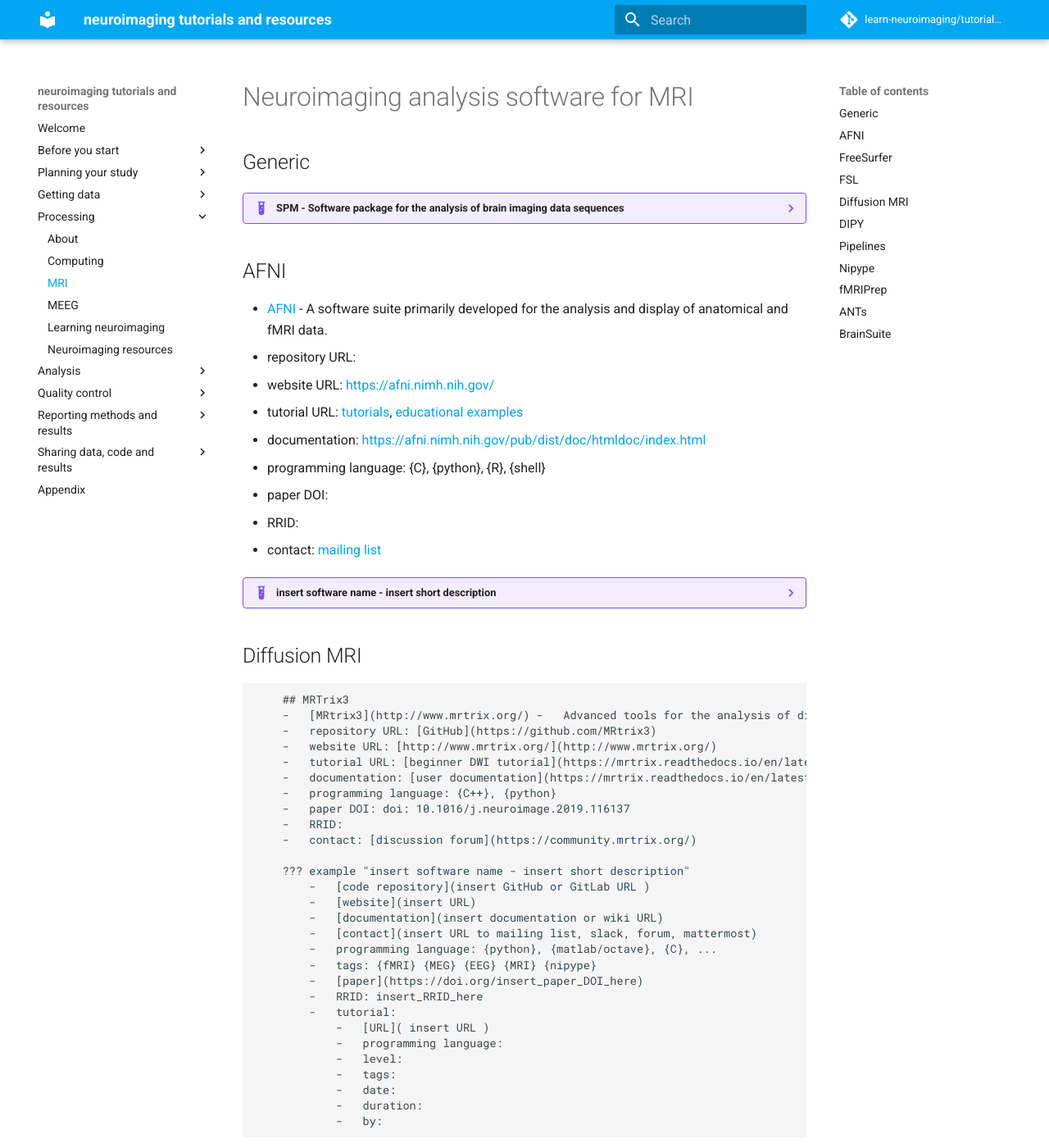
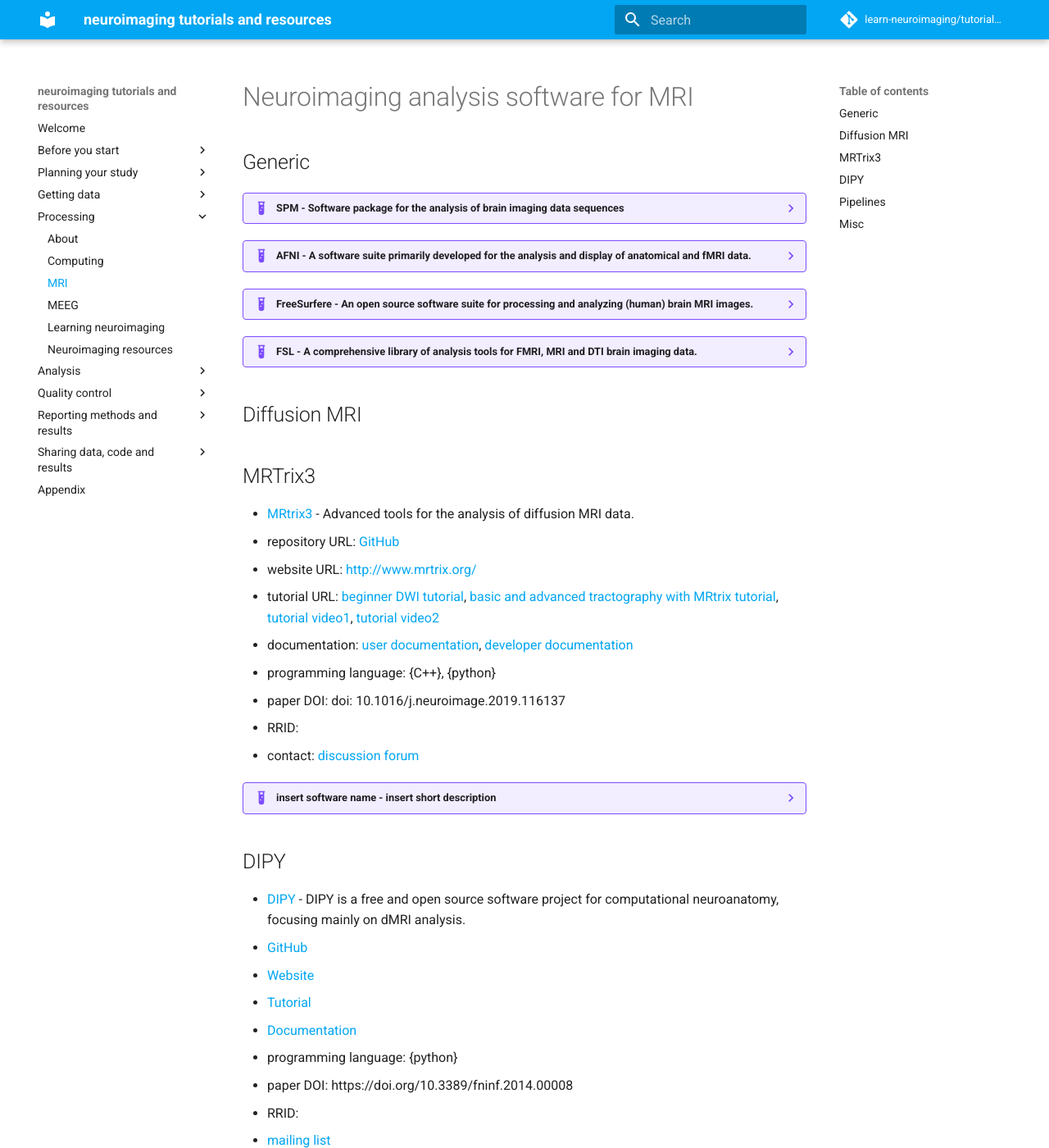
Before and after one commit to learn-neuroimaging/hitchhackers_guide_brain, an MkDocs documentation site: the page built from docs/analysis_software_MRI.md, in a window 1280 px wide and 1400 px high. Shown: the whole window at 82% size. Built offline with MkDocs 1.6.1 and Material for MkDocs 9.7.7, drawn with Linux system fonts in a browser that asks for light colours; comment, search, counter and statistics services are not loaded; some of the changed text lies outside the part shown.

Commit message:
update freesurfer, FSL, AFNI

```diff
--- a/docs/analysis_software_MRI.md
+++ b/docs/analysis_software_MRI.md
@@ -20,18 +20,56 @@
         -   duration:
         -   by:
 
+??? example "AFNI - A software suite primarily developed for the analysis and display of anatomical and fMRI data."
+    -   [code repository](insert GitHub or GitLab URL )
+    -   [website](https://afni.nimh.nih.gov/)
+    -   [documentation](https://afni.nimh.nih.gov/pub/dist/doc/htmldoc/index.html)
+    -   [contact](https://afni.nimh.nih.gov/afni/community/board/list.php?1)
+    -   programming language: {C}, {python}, {R}, {shell}
+    -   tags: {fMRI} {MRI} {nipype}
+    -   [paper](https://doi.org/insert_paper_DOI_here)
+    -   RRID: insert_RRID_here
+    -   tutorial:
+        -   [URL](https://afni.nimh.nih.gov/pub/dist/doc/htmldoc/tutorials/main_toc.html)
+        -   programming language: {shell}
 
-## AFNI
+??? example "FreeSurfere - An open source software suite for processing and analyzing (human) brain MRI images."
+    -   [code repository](https://github.com/freesurfer/freesurfer)
+    -   [website](https://surfer.nmr.mgh.harvard.edu/)
+    -   [documentation](https://surfer.nmr.mgh.harvard.edu/fswiki)
+    -   [contact](https://surfer.nmr.mgh.harvard.edu/fswiki/FreeSurferSupport)
+    -   programming language: {C}, {C++}, {shell}
+    -   tags: {fMRI} {MRI} {nipype}
+    -   [paper]
+    -   RRID:
+    -   tutorial:
+        -   [URL](https://surfer.nmr.mgh.harvard.edu/fswiki/Tutorials)
+        -   programming language: {shell}
 
--   [AFNI](https://afni.nimh.nih.gov/) -   A software suite primarily developed for the analysis and display of anatomical and fMRI data.
--   repository URL:
--   website URL: [https://afni.nimh.nih.gov/](https://afni.nimh.nih.gov/)
--   tutorial URL: [tutorials](https://afni.nimh.nih.gov/pub/dist/doc/htmldoc/tutorials/main_toc.html), [educational examples](https://afni.nimh.nih.gov/pub/dist/doc/htmldoc/educational/main_toc.html)
--   documentation: [https://afni.nimh.nih.gov/pub/dist/doc/htmldoc/index.html](https://afni.nimh.nih.gov/pub/dist/doc/htmldoc/index.html)
--   programming language: {C}, {python}, {R}, {shell}
--   paper DOI:
+??? example "FSL - A comprehensive library of analysis tools for FMRI, MRI and DTI brain imaging data."
+    -   [code repository](insert GitHub or GitLab URL )
+    -   [website](https://fsl.fmrib.ox.ac.uk/fsl/fslwiki)
+    -   [documentation](https://fsl.fmrib.ox.ac.uk/fsl/fslwiki/Support)
+    -   [contact](https://www.jiscmail.ac.uk/cgi-bin/webadmin?A0=fsl)
+    -   programming language:
+    -   tags: {fMRI} {MRI} {nipype}
+    -   [paper]
+    -   RRID:
+    -   tutorial:
+        -   [URL](https://fsl.fmrib.ox.ac.uk/fsl/fslwiki/Support)
+
+## Diffusion MRI
+
+## MRTrix3
+-   [MRtrix3](http://www.mrtrix.org/) -   Advanced tools for the analysis of diffusion MRI data.
+-   repository URL: [GitHub](https://github.com/MRtrix3)
+-   website URL: [http://www.mrtrix.org/](http://www.mrtrix.org/)
+-   tutorial URL: [beginner DWI tutorial](https://mrtrix.readthedocs.io/en/latest/getting_started/beginner_dwi_tutorial.html), [basic and advanced tractography with MRtrix tutorial](https://osf.io/fkyht/), [tutorial video1](https://osf.io/fkyht/), [tutorial video2](https://www.youtube.com/watch?v=lQWucXuAXR8)
+-   documentation: [user documentation](https://mrtrix.readthedocs.io/en/latest/), [developer documentation](http://www.mrtrix.org/developer-documentation/)
+-   programming language: {C++}, {python}
+-   paper DOI: doi: 10.1016/j.neuroimage.2019.116137
 -   RRID:
--   contact: [mailing list](https://afni.nimh.nih.gov/afni/community/board/list.php?1)
+-   contact: [discussion forum](https://community.mrtrix.org/)
 
 ??? example "insert software name - insert short description"
     -   [code repository](insert GitHub or GitLab URL )
@@ -52,102 +90,7 @@
         -   by:
 
 
-        ## FreeSurfer
 
-        -   [FreeSurfer](https://surfer.nmr.mgh.harvard.edu/) - An open source software suite for processing and analyzing (human) brain MRI images.
-        -   repository URL: [https://github.com/freesurfer/freesurfer](https://github.com/freesurfer/freesurfer)
-        -   website URL: [https://surfer.nmr.mgh.harvard.edu/](https://surfer.nmr.mgh.harvard.edu/)
-        -   tutorial URL: [tutorial](https://surfer.nmr.mgh.harvard.edu/fswiki/Tutorials), [tutorial videos](https://surfer.nmr.mgh.harvard.edu/fswiki/CourseDescription), [course information](https://www.youtube.com/channel/UCruQerP8aa-gYttXkAcyveA)
-        -   documentation: [https://surfer.nmr.mgh.harvard.edu/fswiki](https://surfer.nmr.mgh.harvard.edu/fswiki)
-        -   programming language: {C}, {C++}, {shell}
-        -   paper DOI: many, see [http://freesurfer.net/fswiki/FreeSurferMethodsCitation](http://freesurfer.net/fswiki/FreeSurferMethodsCitation)
-        -   RRID:
-        -   contact: [mailing list](https://surfer.nmr.mgh.harvard.edu/fswiki/FreeSurferSupport)
-
-        ??? example "insert software name - insert short description"
-            -   [code repository](insert GitHub or GitLab URL )
-            -   [website](insert URL)
-            -   [documentation](insert documentation or wiki URL)
-            -   [contact](insert URL to mailing list, slack, forum, mattermost)
-            -   programming language: {python}, {matlab/octave}, {C}, ...
-            -   tags: {fMRI} {MEG} {EEG} {MRI} {nipype}
-            -   [paper](https://doi.org/insert_paper_DOI_here)
-            -   RRID: insert_RRID_here
-            -   tutorial:
-                -   [URL]( insert URL )
-                -   programming language:
-                -   level:
-                -   tags:
-                -   date:
-                -   duration:
-                -   by:
-
-
-
-        ## FSL
-
-        -   [FSL](https://fsl.fmrib.ox.ac.uk/fsl/fslwiki) -   A comprehensive library of analysis tools for FMRI, MRI and DTI brain imaging data.
-        -   repository URL:
-        -   website URL: [https://fsl.fmrib.ox.ac.uk/fsl/fslwiki](https://fsl.fmrib.ox.ac.uk/fsl/fslwiki)
-        -   tutorial URL: [https://fsl.fmrib.ox.ac.uk/fsl/fslwiki/Support](https://fsl.fmrib.ox.ac.uk/fsl/fslwiki/Support)
-        -   documentation: [https://fsl.fmrib.ox.ac.uk/fsl/fslwiki/Support](https://fsl.fmrib.ox.ac.uk/fsl/fslwiki/Support)
-        -   programming language:
-        -   paper DOI:
-        -   RRID:
-        -   contact: [mailing list](https://www.jiscmail.ac.uk/cgi-bin/webadmin?A0=fsl)
-
-        ??? example "insert software name - insert short description"
-            -   [code repository](insert GitHub or GitLab URL )
-            -   [website](insert URL)
-            -   [documentation](insert documentation or wiki URL)
-            -   [contact](insert URL to mailing list, slack, forum, mattermost)
-            -   programming language: {python}, {matlab/octave}, {C}, ...
-            -   tags: {fMRI} {MEG} {EEG} {MRI} {nipype}
-            -   [paper](https://doi.org/insert_paper_DOI_here)
-            -   RRID: insert_RRID_here
-            -   tutorial:
-                -   [URL]( insert URL )
-                -   programming language:
-                -   level:
-                -   tags:
-                -   date:
-                -   duration:
-                -   by:
-
-
-
-
-
-## Diffusion MRI
-
-        ## MRTrix3
-        -   [MRtrix3](http://www.mrtrix.org/) -   Advanced tools for the analysis of diffusion MRI data.
-        -   repository URL: [GitHub](https://github.com/MRtrix3)
-        -   website URL: [http://www.mrtrix.org/](http://www.mrtrix.org/)
-        -   tutorial URL: [beginner DWI tutorial](https://mrtrix.readthedocs.io/en/latest/getting_started/beginner_dwi_tutorial.html), [basic and advanced tractography with MRtrix tutorial](https://osf.io/fkyht/), [tutorial video1](https://osf.io/fkyht/), [tutorial video2](https://www.youtube.com/watch?v=lQWucXuAXR8)
-        -   documentation: [user documentation](https://mrtrix.readthedocs.io/en/latest/), [developer documentation](http://www.mrtrix.org/developer-documentation/)
-        -   programming language: {C++}, {python}
-        -   paper DOI: doi: 10.1016/j.neuroimage.2019.116137
-        -   RRID:
-        -   contact: [discussion forum](https://community.mrtrix.org/)
-
-        ??? example "insert software name - insert short description"
-            -   [code repository](insert GitHub or GitLab URL )
-            -   [website](insert URL)
-            -   [documentation](insert documentation or wiki URL)
-            -   [contact](insert URL to mailing list, slack, forum, mattermost)
-            -   programming language: {python}, {matlab/octave}, {C}, ...
-            -   tags: {fMRI} {MEG} {EEG} {MRI} {nipype}
-            -   [paper](https://doi.org/insert_paper_DOI_here)
-            -   RRID: insert_RRID_here
-            -   tutorial:
-                -   [URL]( insert URL )
-                -   programming language:
-                -   level:
-                -   tags:
-                -   date:
-                -   duration:
-                -   by:
 
 
 ## DIPY
@@ -182,9 +125,10 @@
 
 
 
+
+
+
 ## Pipelines
-
-## Nipype
 
 -   [Nipype](https://nipype.readthedocs.io/en/latest/) -   An open-source, community-developed initiative under the umbrella of NiPy, is a Python project that provides a uniform interface to existing neuroimaging software and facilitates interaction between these packages within a single workflow.
 -   repository URL: [GitHub](https://github.com/nipy/nipype)
@@ -216,8 +160,6 @@
 
 
 
-## fMRIPrep
-
 -   [fMRIPrep](https://fmriprep.readthedocs.io/en/stable/) -   A Robust Preprocessing Pipeline for fMRI Data
 -   [GitHub](https://github.com/poldracklab/fmriprep)
 -   [website](https://fmriprep.readthedocs.io/en/stable/)
@@ -247,67 +189,64 @@
         -   by:
 
 
+## Misc
 
+-   [ANTs](http://stnava.github.io/ANTs/) -   ANTs computes high-dimensional mappings to capture the statistics of brain structure and function.
+-   repository URL: [GitHub](https://github.com/ANTsX/ANTs)
+-   website URL: [http://stnava.github.io/ANTs/](http://stnava.github.io/ANTs/)
+-   tutorial URL: [https://github.com/stnava/ANTsTutorial](https://github.com/stnava/ANTsTutorial)
+-   documentation: [https://github.com/ANTsX/ANTs](https://github.com/ANTsX/ANTs), [https://github.com/ANTsX/ANTs/wiki](https://github.com/ANTsX/ANTs/wiki)
+-   programming language:
+-   paper DOI:
+-   RRID:
+-   contact: [discussion forum](https://sourceforge.net/p/advants/discussion/)
 
-
-        ## ANTs
-        -   [ANTs](http://stnava.github.io/ANTs/) -   ANTs computes high-dimensional mappings to capture the statistics of brain structure and function.
-        -   repository URL: [GitHub](https://github.com/ANTsX/ANTs)
-        -   website URL: [http://stnava.github.io/ANTs/](http://stnava.github.io/ANTs/)
-        -   tutorial URL: [https://github.com/stnava/ANTsTutorial](https://github.com/stnava/ANTsTutorial)
-        -   documentation: [https://github.com/ANTsX/ANTs](https://github.com/ANTsX/ANTs), [https://github.com/ANTsX/ANTs/wiki](https://github.com/ANTsX/ANTs/wiki)
+??? example "insert software name - insert short description"
+    -   [code repository](insert GitHub or GitLab URL )
+    -   [website](insert URL)
+    -   [documentation](insert documentation or wiki URL)
+    -   [contact](insert URL to mailing list, slack, forum, mattermost)
+    -   programming language: {python}, {matlab/octave}, {C}, ...
+    -   tags: {fMRI} {MEG} {EEG} {MRI} {nipype}
+    -   [paper](https://doi.org/insert_paper_DOI_here)
+    -   RRID: insert_RRID_here
+    -   tutorial:
+        -   [URL]( insert URL )
         -   programming language:
-        -   paper DOI:
-        -   RRID:
-        -   contact: [discussion forum](https://sourceforge.net/p/advants/discussion/)
-
-        ??? example "insert software name - insert short description"
-            -   [code repository](insert GitHub or GitLab URL )
-            -   [website](insert URL)
-            -   [documentation](insert documentation or wiki URL)
-            -   [contact](insert URL to mailing list, slack, forum, mattermost)
-            -   programming language: {python}, {matlab/octave}, {C}, ...
-            -   tags: {fMRI} {MEG} {EEG} {MRI} {nipype}
-            -   [paper](https://doi.org/insert_paper_DOI_here)
-            -   RRID: insert_RRID_here
-            -   tutorial:
-                -   [URL]( insert URL )
-                -   programming language:
-                -   level:
-                -   tags:
-                -   date:
-                -   duration:
-                -   by:
+        -   level:
+        -   tags:
+        -   date:
+        -   duration:
+        -   by:
 
 
 
 
-        ## BrainSuite
 
-        -   [BrainSuite](http://brainsuite.org/) -    A collection of open source software tools that enable largely automated processing of MRI of the human brain.
-        -   repository URL:
-        -   website URL: [http://brainsuite.org/](http://brainsuite.org/)
-        -   tutorial URL: [http://brainsuite.org/tutorials/](http://brainsuite.org/tutorials/)
-        -   documentation:
+-   [BrainSuite](http://brainsuite.org/) -    A collection of open source software tools that enable largely automated processing of MRI of the human brain.
+-   repository URL:
+-   website URL: [http://brainsuite.org/](http://brainsuite.org/)
+-   tutorial URL: [http://brainsuite.org/tutorials/](http://brainsuite.org/tutorials/)
+-   documentation:
+-   programming language:
+-   paper DOI:
+-   RRID:
+-   contact: [discussion forum](http://forums.brainsuite.org/)
+
+??? example "insert software name - insert short description"
+    -   [code repository](insert GitHub or GitLab URL )
+    -   [website](insert URL)
+    -   [documentation](insert documentation or wiki URL)
+    -   [contact](insert URL to mailing list, slack, forum, mattermost)
+    -   programming language: {python}, {matlab/octave}, {C}, ...
+    -   tags: {fMRI} {MEG} {EEG} {MRI} {nipype}
+    -   [paper](https://doi.org/insert_paper_DOI_here)
+    -   RRID: insert_RRID_here
+    -   tutorial:
+        -   [URL]( insert URL )
         -   programming language:
-        -   paper DOI:
-        -   RRID:
-        -   contact: [discussion forum](http://forums.brainsuite.org/)
-
-        ??? example "insert software name - insert short description"
-            -   [code repository](insert GitHub or GitLab URL )
-            -   [website](insert URL)
-            -   [documentation](insert documentation or wiki URL)
-            -   [contact](insert URL to mailing list, slack, forum, mattermost)
-            -   programming language: {python}, {matlab/octave}, {C}, ...
-            -   tags: {fMRI} {MEG} {EEG} {MRI} {nipype}
-            -   [paper](https://doi.org/insert_paper_DOI_here)
-            -   RRID: insert_RRID_here
-            -   tutorial:
-                -   [URL]( insert URL )
-                -   programming language:
-                -   level:
-                -   tags:
-                -   date:
-                -   duration:
-                -   by:
+        -   level:
+        -   tags:
+        -   date:
+        -   duration:
+        -   by:
```
